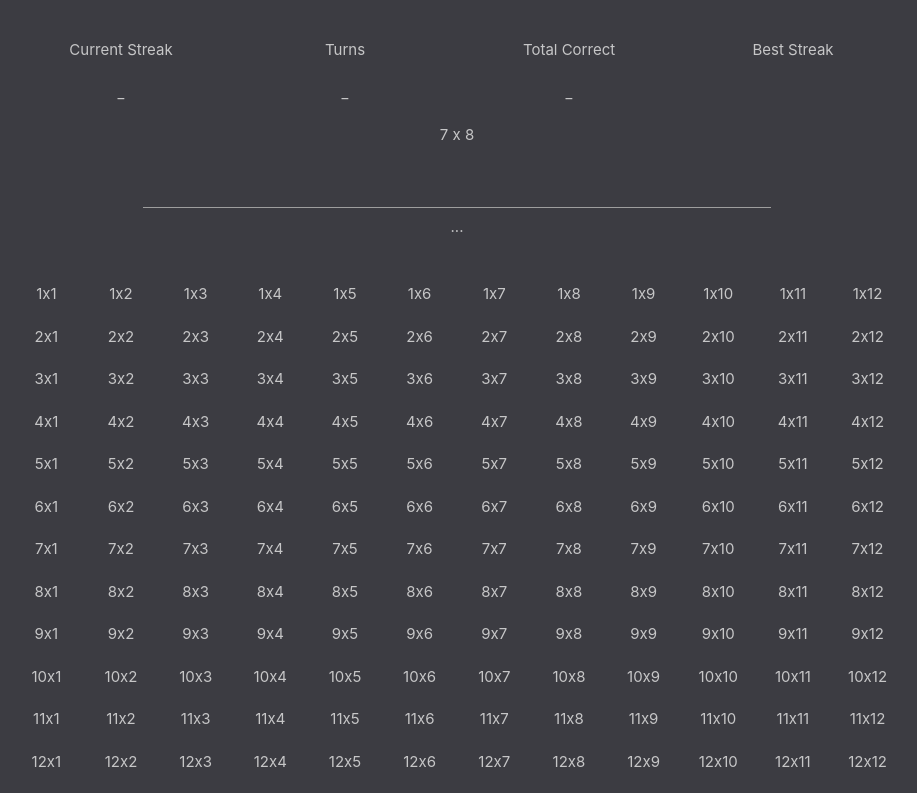
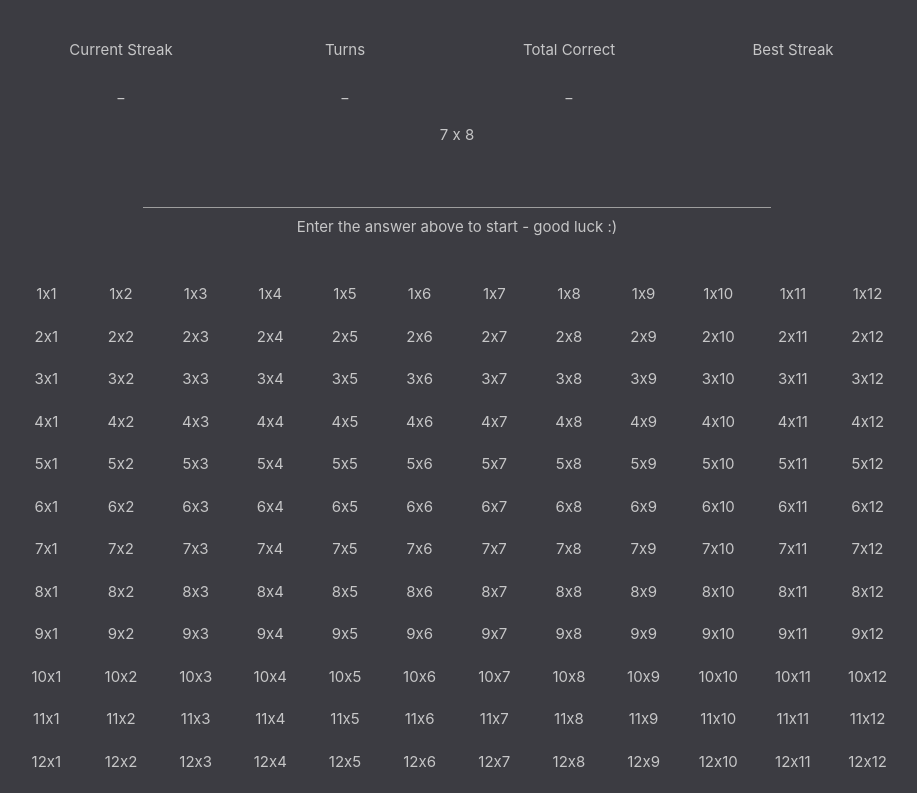
Before and after one commit to reggaeman007jah/paimeitimestables, a plain HTML site: page index.html in a window 1280 px wide. Shown: the part 119-912 px from the top of the page, without its empty margins (183-1100 px from the left). Drawn offline with nearby package versions, Linux system fonts and the light colour scheme.

Commit message:
second fix, now done

```diff
--- a/app.js
+++ b/app.js
@@ -78,7 +78,7 @@ function PMTT() {
       form.removeEventListener("submit", testFNC)
       PMTT();
     } else {
-
+      feedback.textContent = ""
       form.reset(); // reset form field
       console.log("answer entered is: " + parsedAnswer); // console feedback
       console.log("answer we were looking for is: " + theAnswer); // console feedback
--- a/index.html
+++ b/index.html
@@ -35,7 +35,7 @@
   <div class="container">
     <form class="signup-form">
       <input type="text" id="answer-field" autocomplete="off" class="center" />
-      <div class="feedback center">...</div>
+      <div class="feedback center">Enter the answer above to start - good luck :)</div>
     </form>
   </div>
 
```
